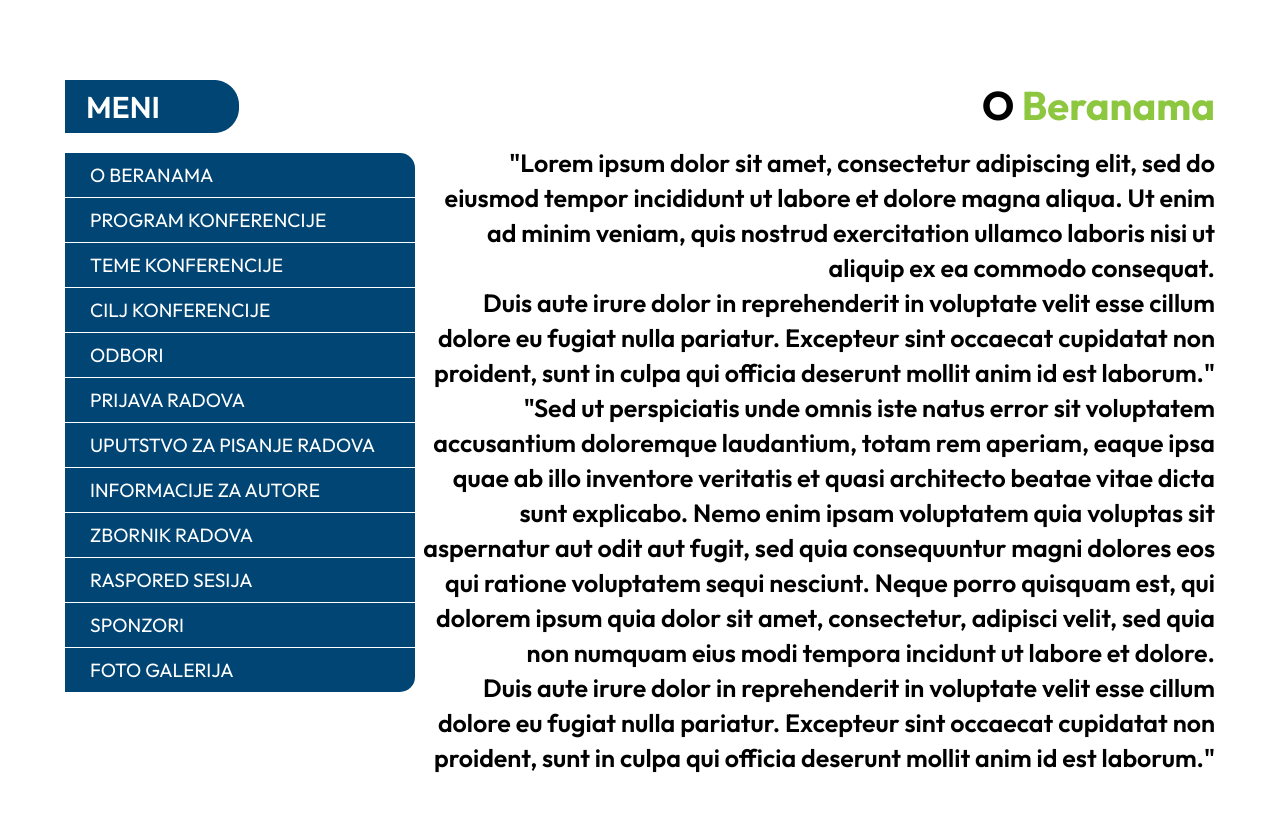
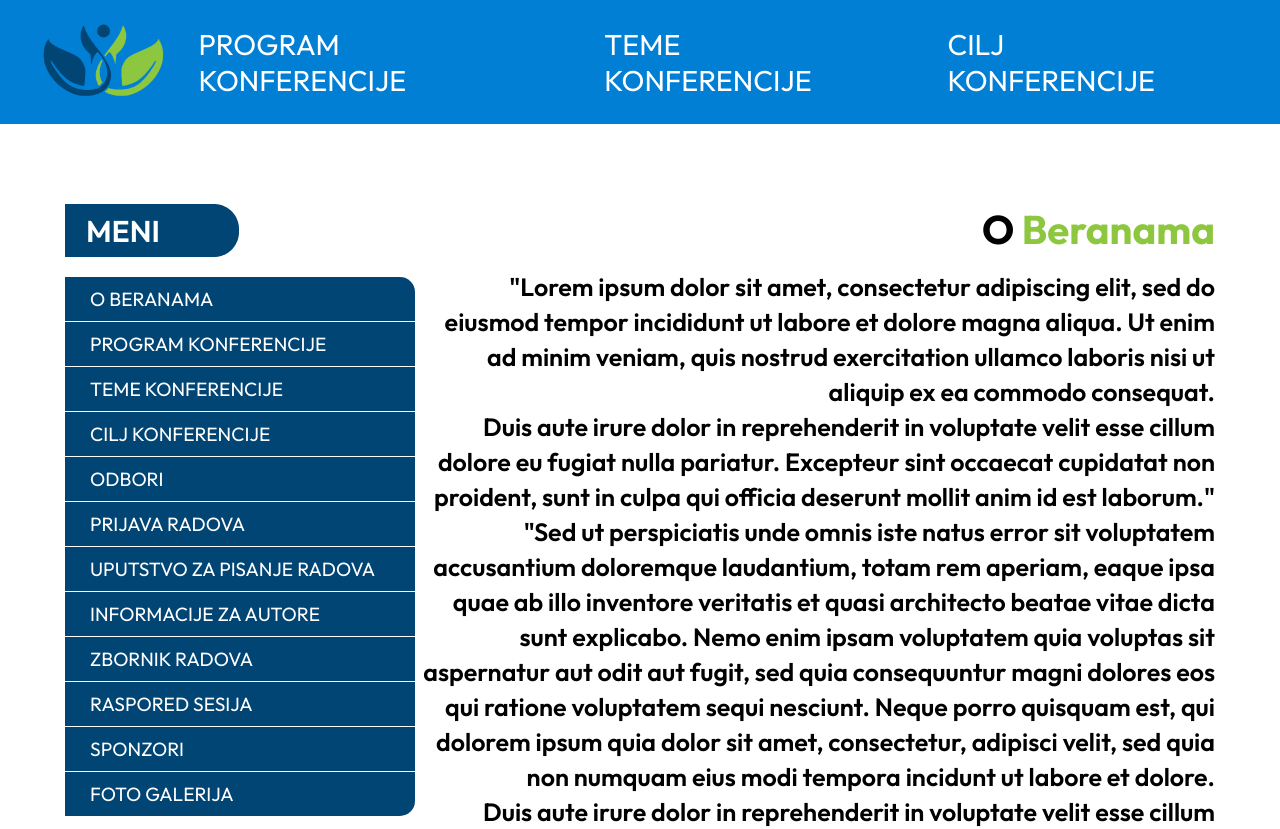
Before and after one commit to JEKO10/Event, a React (Vite) app: page /stranica/cilj-konferencije in a window 1280 px wide. Shown: the top 829 px of the page. Built offline with nearby package versions, Linux system fonts and the light colour scheme.

Commit message:
single page navbar

```diff
--- a/src/assets/style/SinglePage.style.tsx
+++ b/src/assets/style/SinglePage.style.tsx
@@ -1,5 +1,33 @@
 import { styled } from "styled-components";
 import { flexMixin, secondaryColor } from "./GlobalStyles";
+
+export const Nav = styled.nav`
+  ${flexMixin({ justify: "space-between", align: "center" })};
+  background-color: #007fd5;
+  padding: 20px 40px;
+
+  img {
+    height: 80px;
+  }
+
+  ul {
+    ${flexMixin({ justify: "space-between", align: "center" })};
+    color: #fff;
+    list-style-type: none;
+
+    li {
+      font-size: 28.8px;
+      text-transform: uppercase;
+      margin: 0 32px;
+      cursor: pointer;
+      transition: all 200ms ease;
+
+      &:hover {
+        color: ${secondaryColor};
+      }
+    }
+  }
+`;
 
 export const Header = styled.section`
   ${flexMixin({ justify: "space-between", align: "flex-start" })};
--- /dev/null
+++ b/src/components/SinglePageNav.tsx
@@ -0,0 +1,26 @@
+import Logo from "../assets/images/logo.png";
+import { Nav } from "../assets/style/SinglePage.style";
+import { Link } from "react-router-dom";
+
+const SinglePageNav = () => {
+  return (
+    <Nav>
+      <Link to="/">
+        <img src={Logo} alt="Logo" />
+      </Link>
+      <ul>
+        <li>
+          <a>Program konferencije</a>
+        </li>
+        <li>
+          <a>Teme konferencije</a>
+        </li>
+        <li>
+          <a>Cilj konferencije</a>
+        </li>
+      </ul>
+    </Nav>
+  );
+};
+
+export default SinglePageNav;
--- a/src/pages/SinglePage.tsx
+++ b/src/pages/SinglePage.tsx
@@ -4,12 +4,14 @@ import { Header, Image, Main } from "../assets/style/SinglePage.style";
 import Sidebar from "../components/Sidebar";
 import Berane from "../assets/images/berane.jpg";
 import Centar from "../assets/images/centar.jpg";
+import SinglePageNav from "../components/SinglePageNav";
 
 const SinglePage = () => {
   // const { path } = useParams();
 
   return (
     <>
+      <SinglePageNav />
       <Header>
         <Sidebar />
         <article>
```
